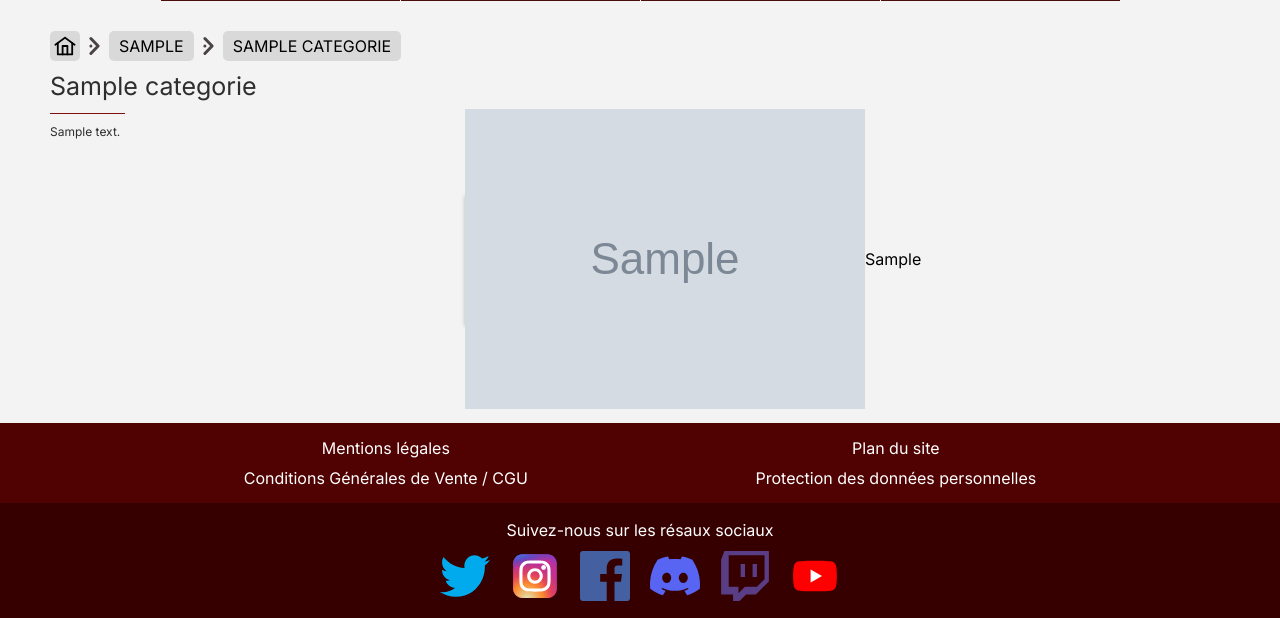
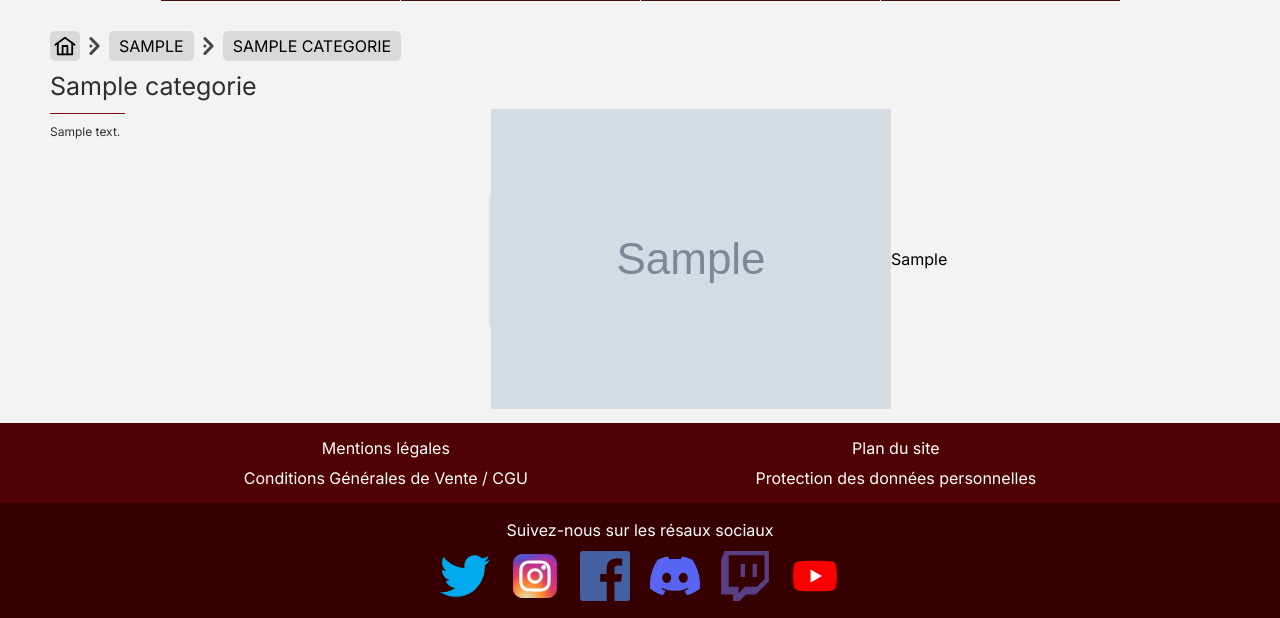
Before and after one commit to Xaphan67/TechTreckMarket, a Symfony app: template templates/categorie/index.html.twig in a window 1280 px wide. Shown: the part 182-800 px from the top of the page. Run offline with Twig, Linux system fonts and the light colour scheme; the template is opened without the code that fills it: most values are stand-ins (such as "Sample title", 1, 10 or a date in 2020); grey boxes marked "Sample" are stand-in pictures; some libraries are stand-ins or nearby versions.

Commit message:
Add categries page styles

```diff
--- a/public/css/style.css
+++ b/public/css/style.css
@@ -695,7 +695,8 @@ label,
 
 .liste-categories {
     display: flex;
-    flex-direction: column;
+    flex-wrap: wrap;
+    margin-left: calc((100% - 350px) / 2);
     gap: 13px;
 }
 
@@ -1485,6 +1486,10 @@ border: 1px solid var(--borderFavoriteAdress);
 
     /* Catégories */
 
+    .liste-categories {
+        margin-left: calc((100% - 713px) / 2);
+    }
+
     /* Filtres */
 
     /* Nouveautés */
@@ -1660,7 +1665,7 @@ border: 1px solid var(--borderFavoriteAdress);
     /* Modales */
 }
 
-/* grands écrans */
+/* Grands écrans */
 @media only screen and (min-width: 1220px) {
 
     main {
@@ -1673,9 +1678,39 @@ border: 1px solid var(--borderFavoriteAdress);
         padding-inline: calc((100vw - 1020px) / 2);
     }
 
+    /* Catégories */
+
+    .liste-categories {
+        margin-left: calc((100% - 1076px) / 2);
+    }
+
     /* Footer */
 
     .footerHaut {
         padding-inline: calc((100vw - 1020px) / 2);
     }
 }
+
+/* Très grands écrans */
+@media only screen and (min-width: 1440px) {
+
+    main {
+        padding-inline: 0px;
+    }
+
+    /* Catégories */
+
+    .liste-categories {
+        margin-left: 0px;
+    }
+
+    .sous-categorie {
+        width: 392px;
+    }
+
+    /* Footer */
+
+    .footerHaut {
+        padding-inline: calc((100vw - 1020px) / 2);
+    }
+}
--- a/templates/categorie/index.html.twig
+++ b/templates/categorie/index.html.twig
@@ -55,11 +55,9 @@
                 <h2>Catégories {{ categorie }}</h2>
                 <div class="liste-categories">
                     {% for sousCategorie in categorie.sousCategories %}
-                    <a class="conteneur" href="{{ path('afficher_categorie', { 'id':sousCategorie.id }) }}">
-                        <div class="sous-categorie">
-                            <img src="{{ asset('img/categories/' ~ sousCategorie.image) }}" alt="{{ sousCategorie }}">
-                            <span class="sous-categorie-nom">{{ sousCategorie }}</span>
-                        </div>
+                    <a class="conteneur sous-categorie" href="{{ path('afficher_categorie', { 'id':sousCategorie.id }) }}">
+                        <img src="{{ asset('img/categories/' ~ sousCategorie.image) }}" alt="{{ sousCategorie }}">
+                        <span class="sous-categorie-nom">{{ sousCategorie }}</span>
                     </a>
                     {% endfor %}
                 </div>
```
